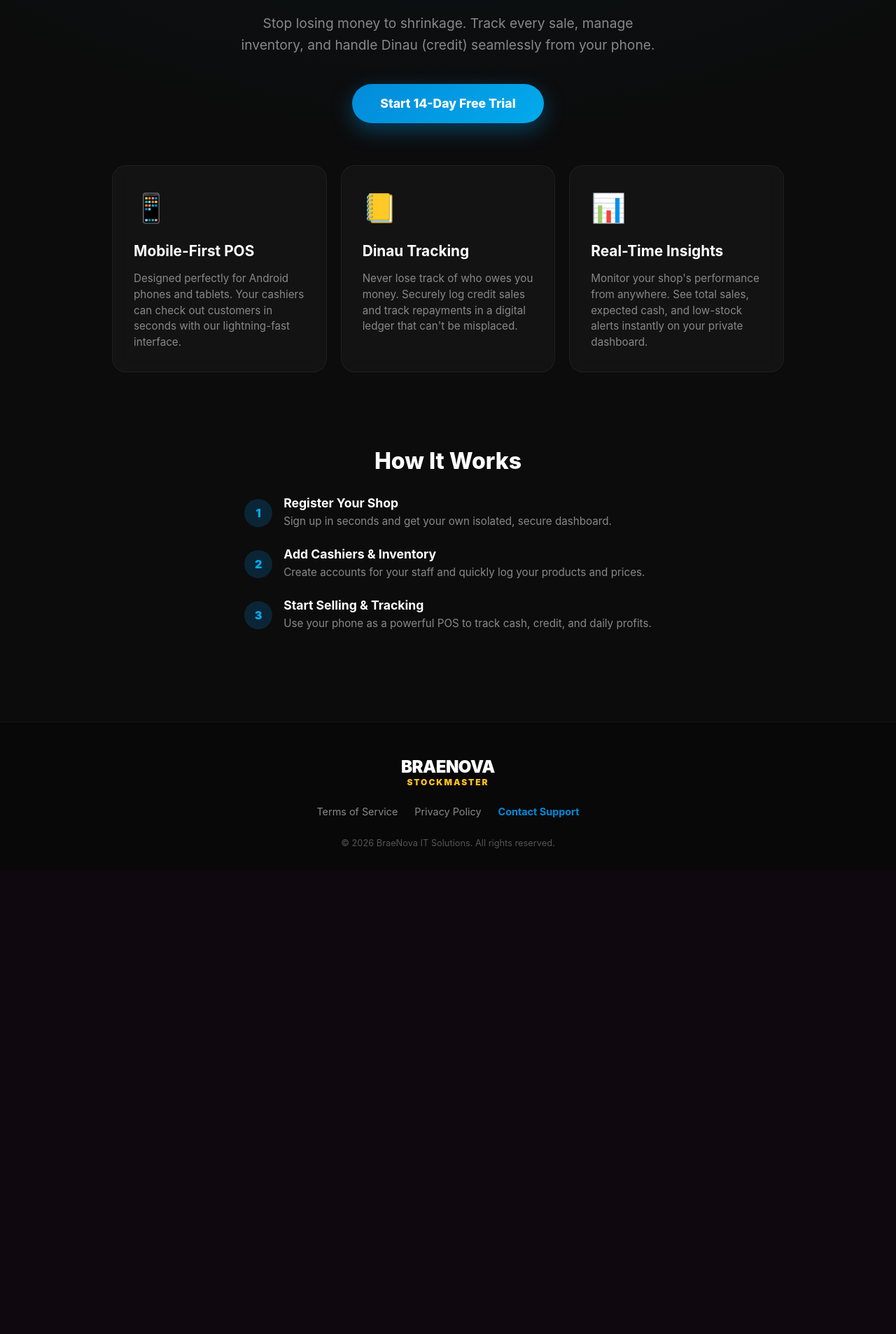
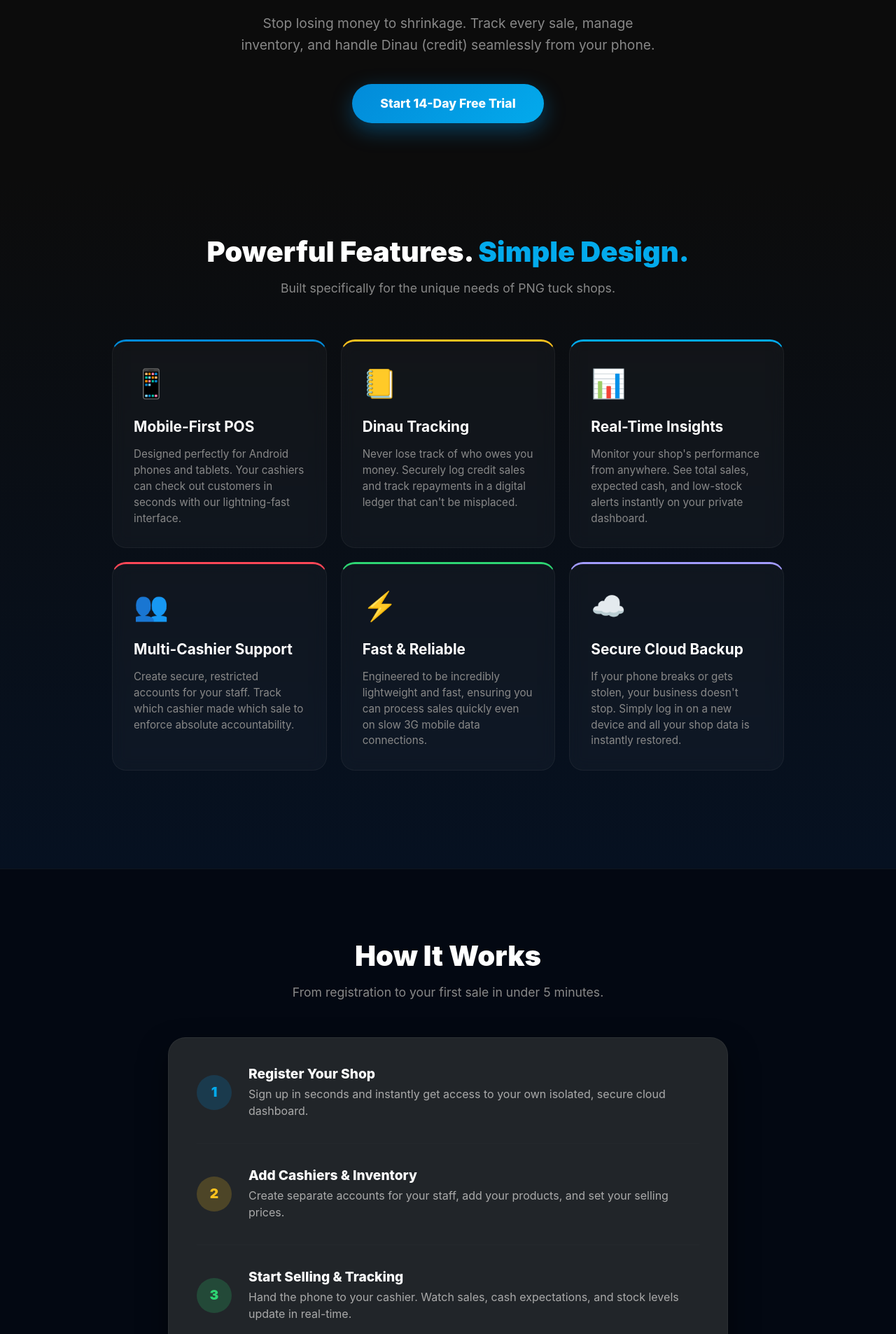
Before and after one commit to Wicked3000/braenova-stockmaster-pos, a Flask app: page / in a window 1280 px wide. Shown: the part 800-2706 px from the top of the page at 70% size. Before the commit the page ends 2012 px from the top, so only its background shows below. Run offline with Flask 3, Linux system fonts and the light colour scheme.

Commit message:
feat: Enhance landing page sections with different backgrounds, more features, and CTAs

```diff
--- a/templates/landing.html
+++ b/templates/landing.html
@@ -172,51 +172,86 @@
             </div>
         </div>
 
+    </section>
+
+    <section class="features-section" style="background: linear-gradient(180deg, #0c0c0c 0%, #061121 100%); padding: 80px 20px;">
+        <div style="text-align: center; margin-bottom: 50px;">
+            <h2 style="font-weight: 900; font-size: 2.5rem; margin-bottom: 15px;">Powerful Features. <span style="color: #03aaec;">Simple Design.</span></h2>
+            <p style="color: #888; max-width: 600px; margin: 0 auto; font-size: 1.1rem;">Built specifically for the unique needs of PNG tuck shops.</p>
+        </div>
+
         <div class="features-grid">
-            <div class="feature-card">
+            <div class="feature-card" style="border-top: 3px solid #028bd9;">
                 <div class="feature-icon">📱</div>
                 <h3>Mobile-First POS</h3>
                 <p>Designed perfectly for Android phones and tablets. Your cashiers can check out customers in seconds with our lightning-fast interface.</p>
             </div>
-            <div class="feature-card">
+            <div class="feature-card" style="border-top: 3px solid #fcc11e;">
                 <div class="feature-icon">📒</div>
                 <h3>Dinau Tracking</h3>
                 <p>Never lose track of who owes you money. Securely log credit sales and track repayments in a digital ledger that can't be misplaced.</p>
             </div>
-            <div class="feature-card">
+            <div class="feature-card" style="border-top: 3px solid #03aaec;">
                 <div class="feature-icon">📊</div>
                 <h3>Real-Time Insights</h3>
                 <p>Monitor your shop's performance from anywhere. See total sales, expected cash, and low-stock alerts instantly on your private dashboard.</p>
             </div>
+            <div class="feature-card" style="border-top: 3px solid #ff4757;">
+                <div class="feature-icon">👥</div>
+                <h3>Multi-Cashier Support</h3>
+                <p>Create secure, restricted accounts for your staff. Track which cashier made which sale to enforce absolute accountability.</p>
+            </div>
+            <div class="feature-card" style="border-top: 3px solid #2ed573;">
+                <div class="feature-icon">⚡</div>
+                <h3>Fast & Reliable</h3>
+                <p>Engineered to be incredibly lightweight and fast, ensuring you can process sales quickly even on slow 3G mobile data connections.</p>
+            </div>
+            <div class="feature-card" style="border-top: 3px solid #a29bfe;">
+                <div class="feature-icon">☁️</div>
+                <h3>Secure Cloud Backup</h3>
+                <p>If your phone breaks or gets stolen, your business doesn't stop. Simply log in on a new device and all your shop data is instantly restored.</p>
+            </div>
         </div>
+    </section>
 
-        <div class="mt-5 mb-5" style="max-width: 800px; margin: 0 auto; padding: 0 20px;">
-            <h2 style="font-weight: 800; font-size: 2rem; margin-bottom: 30px;">How It Works</h2>
-            <div class="d-flex flex-column gap-4 text-start">
-                <div class="d-flex gap-3 align-items-center">
-                    <div style="background: rgba(2, 139, 217, 0.2); color: #03aaec; font-weight: 900; width: 40px; height: 40px; border-radius: 50%; display: flex; align-items: center; justify-content: center; flex-shrink: 0;">1</div>
+    <section class="how-it-works-section" style="background: #030812; padding: 100px 20px; border-top: 1px solid rgba(255,255,255,0.05);">
+        <div style="max-width: 800px; margin: 0 auto;">
+            <div style="text-align: center; margin-bottom: 50px;">
+                <h2 style="font-weight: 900; font-size: 2.5rem; margin-bottom: 15px;">How It Works</h2>
+                <p style="color: #888; font-size: 1.1rem;">From registration to your first sale in under 5 minutes.</p>
+            </div>
+
+            <div class="d-flex flex-column gap-4 text-start bg-dark" style="padding: 40px; border-radius: 25px; border: 1px solid rgba(255,255,255,0.05); box-shadow: 0 20px 40px rgba(0,0,0,0.5);">
+                <div class="d-flex gap-4 align-items-center">
+                    <div style="background: rgba(2, 139, 217, 0.2); color: #03aaec; font-weight: 900; width: 50px; height: 50px; border-radius: 50%; display: flex; align-items: center; justify-content: center; flex-shrink: 0; font-size: 1.2rem;">1</div>
                     <div>
-                        <h4 style="font-weight: 700; margin-bottom: 5px; font-size: 1.1rem;">Register Your Shop</h4>
-                        <p style="color: #888; margin: 0; font-size: 0.95rem;">Sign up in seconds and get your own isolated, secure dashboard.</p>
+                        <h4 style="font-weight: 800; margin-bottom: 5px; font-size: 1.2rem;">Register Your Shop</h4>
+                        <p style="color: #aaa; margin: 0; font-size: 1rem;">Sign up in seconds and instantly get access to your own isolated, secure cloud dashboard.</p>
                     </div>
                 </div>
-                <div class="d-flex gap-3 align-items-center">
-                    <div style="background: rgba(2, 139, 217, 0.2); color: #03aaec; font-weight: 900; width: 40px; height: 40px; border-radius: 50%; display: flex; align-items: center; justify-content: center; flex-shrink: 0;">2</div>
+                <hr style="border-color: rgba(255,255,255,0.05); margin: 10px 0;">
+                <div class="d-flex gap-4 align-items-center">
+                    <div style="background: rgba(252, 193, 30, 0.2); color: #fcc11e; font-weight: 900; width: 50px; height: 50px; border-radius: 50%; display: flex; align-items: center; justify-content: center; flex-shrink: 0; font-size: 1.2rem;">2</div>
                     <div>
-                        <h4 style="font-weight: 700; margin-bottom: 5px; font-size: 1.1rem;">Add Cashiers & Inventory</h4>
-                        <p style="color: #888; margin: 0; font-size: 0.95rem;">Create accounts for your staff and quickly log your products and prices.</p>
+                        <h4 style="font-weight: 800; margin-bottom: 5px; font-size: 1.2rem;">Add Cashiers & Inventory</h4>
+                        <p style="color: #aaa; margin: 0; font-size: 1rem;">Create separate accounts for your staff, add your products, and set your selling prices.</p>
                     </div>
                 </div>
-                <div class="d-flex gap-3 align-items-center">
-                    <div style="background: rgba(2, 139, 217, 0.2); color: #03aaec; font-weight: 900; width: 40px; height: 40px; border-radius: 50%; display: flex; align-items: center; justify-content: center; flex-shrink: 0;">3</div>
+                <hr style="border-color: rgba(255,255,255,0.05); margin: 10px 0;">
+                <div class="d-flex gap-4 align-items-center">
+                    <div style="background: rgba(46, 213, 115, 0.2); color: #2ed573; font-weight: 900; width: 50px; height: 50px; border-radius: 50%; display: flex; align-items: center; justify-content: center; flex-shrink: 0; font-size: 1.2rem;">3</div>
                     <div>
-                        <h4 style="font-weight: 700; margin-bottom: 5px; font-size: 1.1rem;">Start Selling & Tracking</h4>
-                        <p style="color: #888; margin: 0; font-size: 0.95rem;">Use your phone as a powerful POS to track cash, credit, and daily profits.</p>
+                        <h4 style="font-weight: 800; margin-bottom: 5px; font-size: 1.2rem;">Start Selling & Tracking</h4>
+                        <p style="color: #aaa; margin: 0; font-size: 1rem;">Hand the phone to your cashier. Watch sales, cash expectations, and stock levels update in real-time.</p>
                     </div>
                 </div>
             </div>
+
+            <div style="text-align: center; margin-top: 60px;">
+                <h3 style="font-weight: 800; margin-bottom: 20px;">Ready to professionalize your business?</h3>
+                <a href="/register" class="btn-glow" style="padding: 18px 50px; font-size: 1.2rem;">Start Your Free Trial Now</a>
+            </div>
         </div>
-
     </section>
 
     <footer style="background: #080808; border-top: 1px solid rgba(255,255,255,0.05); padding: 50px 20px 30px; text-align: center;">
```
